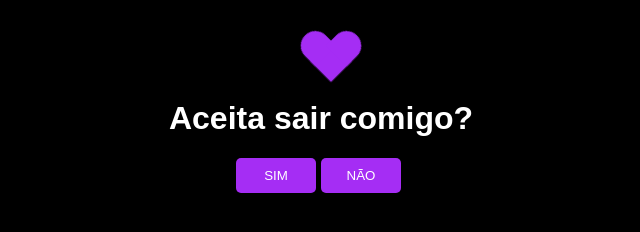
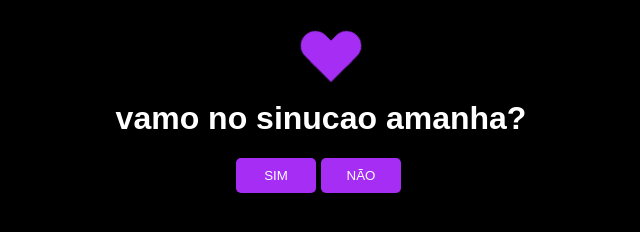
Before and after one commit to uaijudia/I-teste, a plain HTML site: page index.html in a window 1280 px wide. Shown: the whole page, without its empty margins (329-969 px from the left). Drawn offline with Linux system fonts and the light colour scheme.

Commit message:
Update index.html

```diff
--- a/index.html
+++ b/index.html
@@ -13,7 +13,7 @@
         <div class="loading-heart">
             <span></span>
          </div>
-        <h1>Aceita sair comigo?</h1>
+        <h1>vamo no sinucao amanha?</h1>
         <section>
             <button class="btn btn-yes" onclick="accepted()">SIM</button>
             <button class="btn btn-no" onclick="declined(this)" onmouseover="declined(this)">NÃO</button>
```
